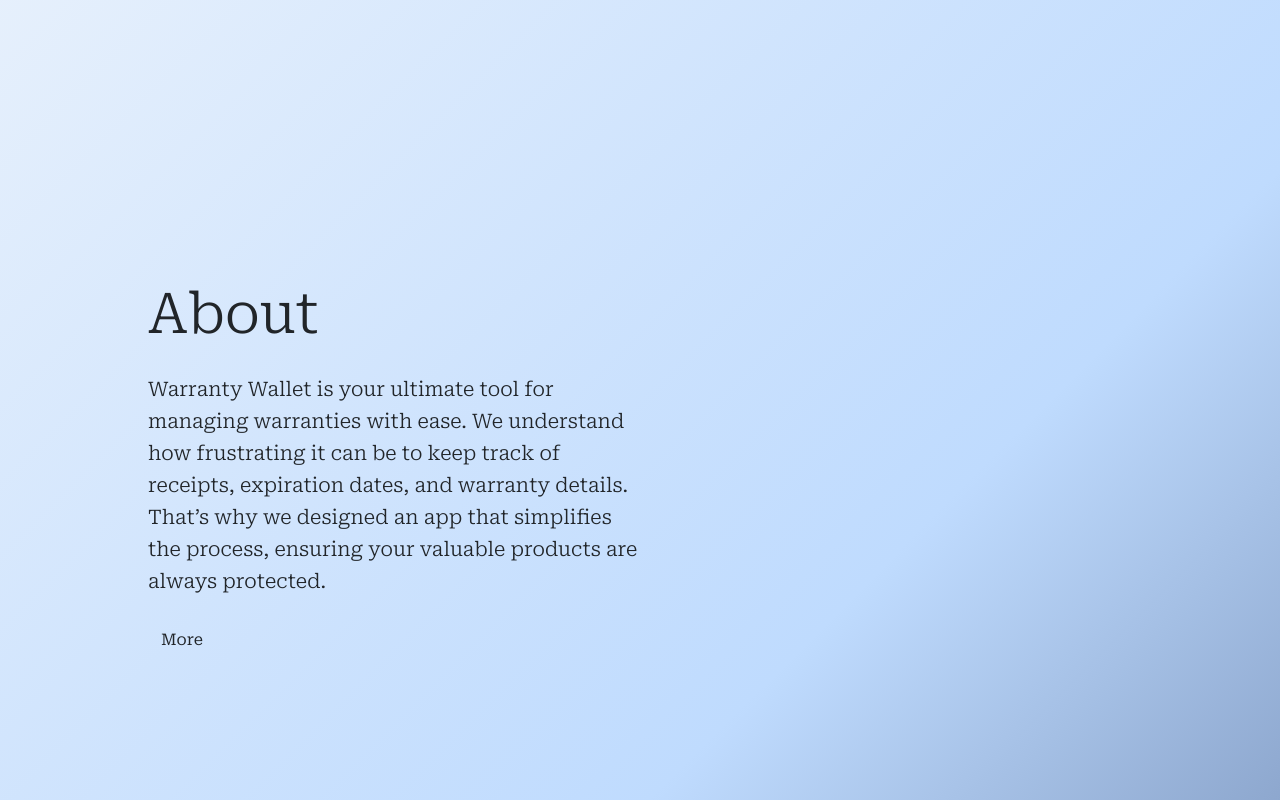
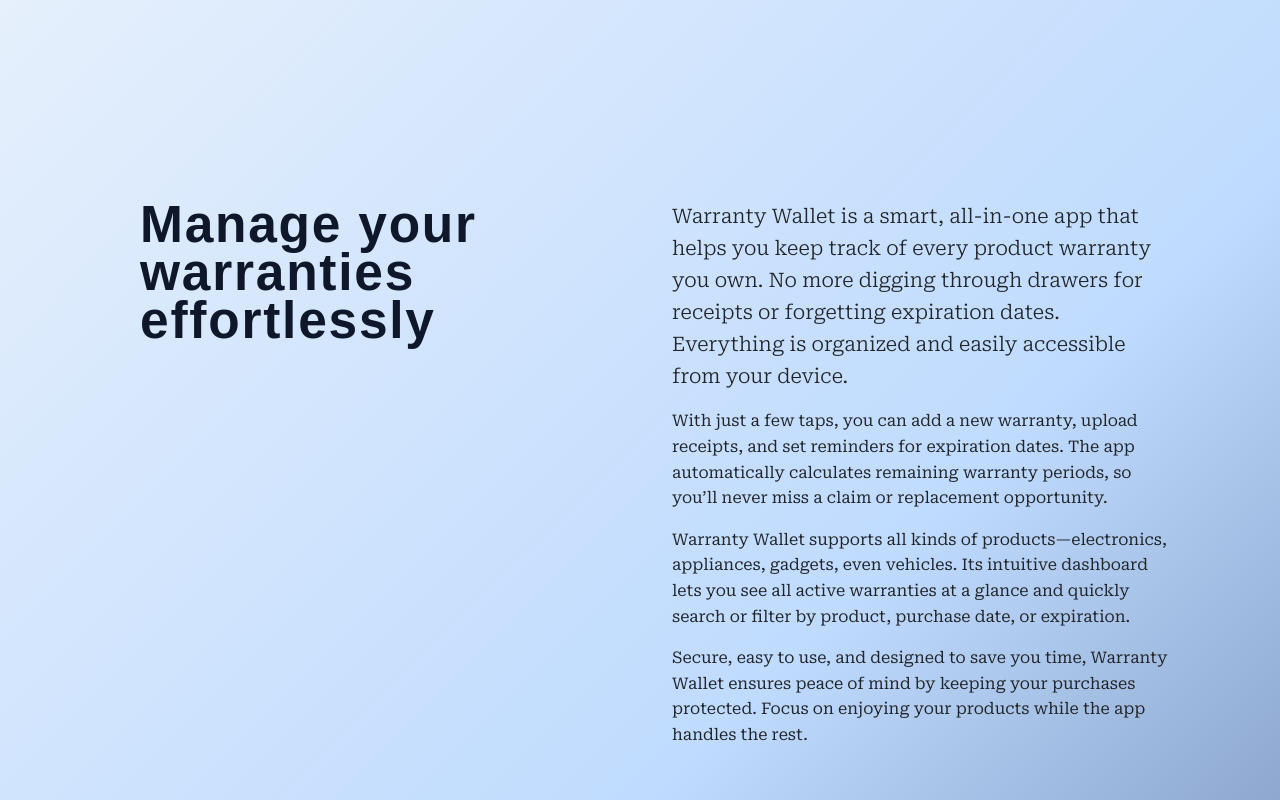
Before and after one commit to Vitomirov/warranty-wallet, a React (Vite) app in the folder src/frontend/: page / in a window 1280 px wide. Shown: the part 720-1520 px from the top of the page. Built offline with nearby package versions, Linux system fonts and the light colour scheme; a web font is replaced by a local one.

Commit message:
About section refactor

```diff
--- a/src/frontend/pages/About.jsx
+++ b/src/frontend/pages/About.jsx
@@ -1,74 +1,80 @@
-import React, { useState, useRef } from "react";
-import { motion, AnimatePresence, useInView } from "framer-motion";
-import { containerVariants, itemVariants } from "../animations/Animations";
+import React, { useRef } from "react";
+import { motion, useInView } from "framer-motion";
+import { slideInFromRight, popUpAndFadeIn } from "../animations/Animations";
 
 function About() {
-  const [isOpen, setIsOpen] = useState(false);
   const ref = useRef(null);
   const isInView = useInView(ref, { once: true });
 
-  const toggleMore = () => setIsOpen(!isOpen);
+  return (
+    <section id="about" className="about-section global-container" ref={ref}>
+      <div className="content-layout about-content w-100 d-flex flex-column flex-md-row align-items-start gap-6">
+        {/* Left column: title */}
+        <div className="col-12 col-md-6">
+          <motion.h2
+            className="title"
+            initial={{ opacity: 0, x: -50 }}
+            animate={isInView ? { opacity: 1, x: 0 } : {}}
+            transition={{ duration: 1 }}
+          >
+            Manage your warranties effortlessly
+          </motion.h2>
+        </div>
 
-  return (
-    <section
-      id="about"
-      className="global-container d-flex justify-content-center align-items-center"
-      ref={ref}
-    >
-      <div className="content-layout w-100">
+        {/* Right column: text */}
         <motion.div
-          className="col-12 col-md-10 col-lg-6 ps-2"
-          variants={containerVariants}
+          className="col-12 col-md-6"
+          variants={slideInFromRight}
           initial="hidden"
           animate={isInView ? "visible" : "hidden"}
         >
-          {/* Title */}
-          <motion.h2 className="display-4 mb-4" variants={itemVariants}>
-            About
-          </motion.h2>
+          {/* subtle background accent */}
+          <motion.div />
 
-          {/* First paragraph */}
-          <motion.p
-            className="lead text-start paragraph-justify w-100"
-            variants={itemVariants}
-          >
-            Warranty Wallet is your ultimate tool for managing warranties with
-            ease. We understand how frustrating it can be to keep track of
-            receipts, expiration dates, and warranty details. That’s why we
-            designed an app that simplifies the process, ensuring your valuable
-            products are always protected.
-          </motion.p>
+          <motion.div className="position-relative z-2">
+            <motion.p
+              className="lead mb-3"
+              variants={popUpAndFadeIn}
+              transition={{ delay: 0.2 }}
+            >
+              Warranty Wallet is a smart, all-in-one app that helps you keep
+              track of every product warranty you own. No more digging through
+              drawers for receipts or forgetting expiration dates. Everything is
+              organized and easily accessible from your device.
+            </motion.p>
 
-          {/* More button */}
-          <motion.div className="my-4" variants={itemVariants}>
-            <button className="btn" type="button" onClick={toggleMore}>
-              {isOpen ? "Less" : "More"}
-            </button>
+            <motion.p
+              className="mb-3"
+              variants={popUpAndFadeIn}
+              transition={{ delay: 0.4 }}
+            >
+              With just a few taps, you can add a new warranty, upload receipts,
+              and set reminders for expiration dates. The app automatically
+              calculates remaining warranty periods, so you’ll never miss a
+              claim or replacement opportunity.
+            </motion.p>
+
+            <motion.p
+              className=" mb-3"
+              variants={popUpAndFadeIn}
+              transition={{ delay: 0.6 }}
+            >
+              Warranty Wallet supports all kinds of products—electronics,
+              appliances, gadgets, even vehicles. Its intuitive dashboard lets
+              you see all active warranties at a glance and quickly search or
+              filter by product, purchase date, or expiration.
+            </motion.p>
+
+            <motion.p
+              className=" mb-3"
+              variants={popUpAndFadeIn}
+              transition={{ delay: 0.8 }}
+            >
+              Secure, easy to use, and designed to save you time, Warranty
+              Wallet ensures peace of mind by keeping your purchases protected.
+              Focus on enjoying your products while the app handles the rest.
+            </motion.p>
           </motion.div>
-
-          {/* Hidden paragraph */}
-          <AnimatePresence mode="wait">
-            {isOpen && (
-              <motion.div
-                key="more-content"
-                className="text-start paragraph-justify"
-                initial={{ opacity: 0, height: 0 }}
-                animate={{ opacity: 1, height: "auto" }}
-                exit={{ opacity: 0, height: 0 }}
-                transition={{ duration: 0.6, ease: [0.25, 1, 0.5, 1] }}
-                style={{ overflow: "hidden" }}
-              >
-                <p className="fs-6 mt-2">
-                  With <span className="fw-bold">Warranty Wallet</span>, you can
-                  securely store, organize, and access all your warranties in
-                  one place. Whether it’s a household appliance, an electronic
-                  gadget, or even your car, Warranty Wallet helps you stay
-                  informed about warranty terms and expiration dates so you
-                  never miss out on a claim.
-                </p>
-              </motion.div>
-            )}
-          </AnimatePresence>
         </motion.div>
       </div>
     </section>
--- a/src/frontend/styles/pages/_about.scss
+++ b/src/frontend/styles/pages/_about.scss
@@ -1,9 +1,20 @@
-.more-content {
-  max-height: 0;
-  overflow: hidden;
-  transition: max-height 0.5s ease;
-}
+.about-section {
+  display: flex;
+  justify-content: center;
+  align-items: center;
+  position: relative;
 
-.more-content.open {
-  max-height: 300px;
-}
+  .about-content {
+    display: flex;
+    flex-direction: column;
+    flex-wrap: nowrap;
+    gap: 2rem;
+    width: 100%;
+    align-items: flex-start;
+
+    @media (min-width: 768px) {
+      flex-direction: row;
+    }
+  }
+
+  }
```
